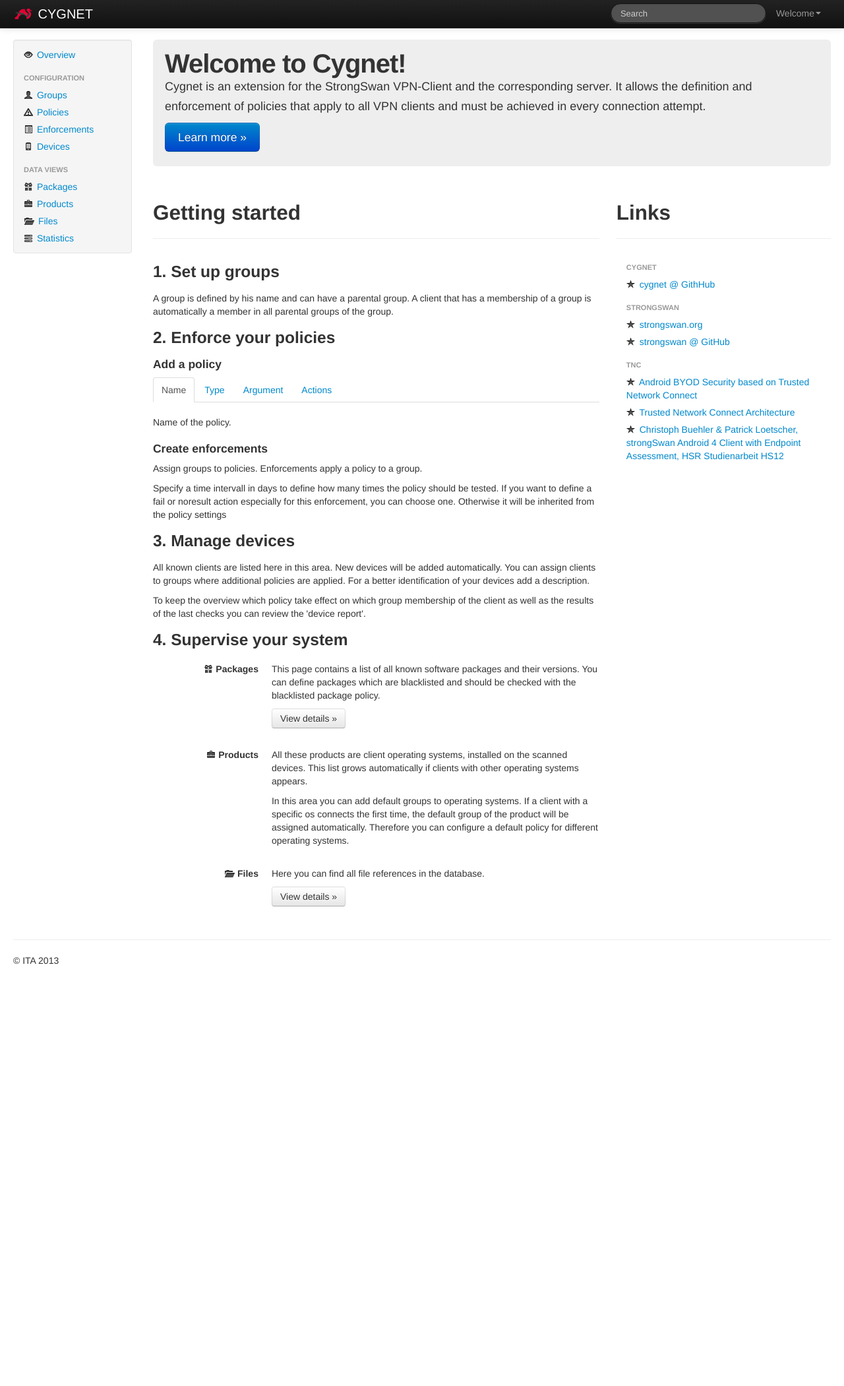
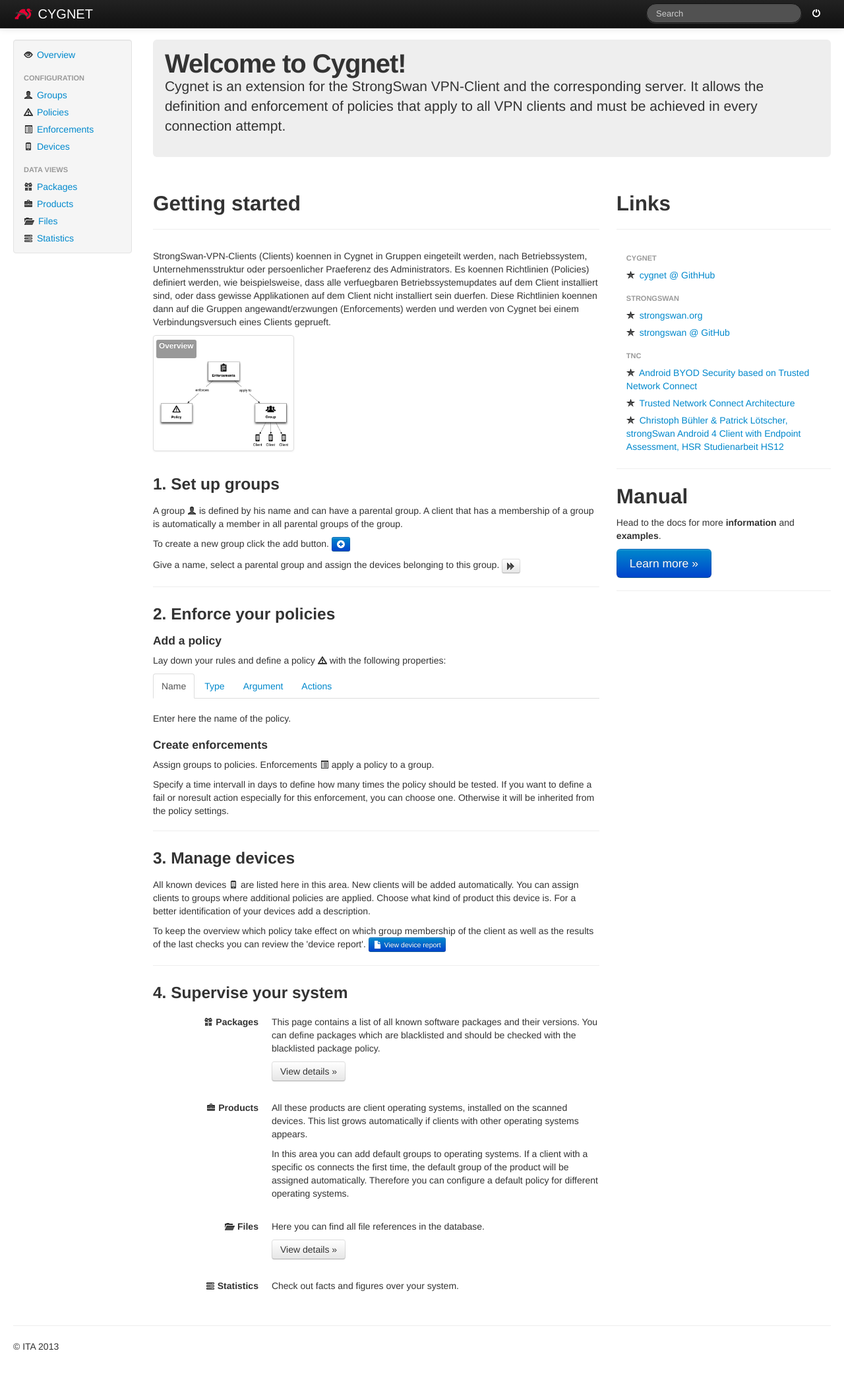
Before and after one commit to strongswan/strongTNC, a Django app: page / in a window 1280 px wide. Shown: the whole page at 66% size. Before the commit the page ends 1462 px from the top, so only its background shows below. Run offline with Django 3.2, Linux system fonts and the light colour scheme; the visitor is signed in with stand-in values (Sample User, id 1); parts of the project's set-up code (start-up, migrations or seed data) failed here and were passed over; some libraries are stand-ins or nearby versions.

Commit message:
revised overview and removed help and welcome dropdown in the header

```diff
--- a/cygapp/templates/cygapp/base.html
+++ b/cygapp/templates/cygapp/base.html
@@ -39,16 +39,7 @@
           <div class="nav-collapse collapse">
 	    <div class="pull-right">
 	      <ul class="nav pull-right">
-		<li class="dropdown"><a href="#" class="dropdown-toggle" data-toggle="dropdown">
-		  {%trans 'Welcome'%}<b class="caret"></b></a>
-		  <ul class="dropdown-menu">
-		    <li><a href="/help"><i class="icon-question-sign"></i> {%trans 'Help' %}</a></li>
-		    <li><a href="#"><i class="icon-envelope"></i> {%trans 'Contact' %}</a></li>
-		    <li><a href='#'><i class="icon-cog"></i> {% trans 'Change Password' %}</a></li>
-		    <li class="divider"></li>
-		    <li><a href="/logout"><i class="icon-off"></i> {% trans 'Logout' %}</a></li>
-		  </ul>
-		</li>
+		<li><a href="/logout" id="logout" rel="tooltip" title="{% trans 'Logout'%}"><i class="icon-off icon-white"></i></a></li>
 	      </ul>
 	    </div>
 	    <form class="navbar-search pull-right" action="/search" method="get">
@@ -123,8 +114,7 @@
     ================================================== -->
     <!-- Placed at the end of the document so the pages load faster -->
     <script type="text/javascript">
-      //$(".chzn-select").chosen({disable_search_threshold: 25});
-      $(".chzn-select").chosen();
+      $(".chzn-select").chosen({disable_search_threshold: 15});
       $(".chzn-select-deselect").chosen({allow_single_deselect:true});
       $(document).ready(function () {
     	csrftoken = '{{ csrf_token }}';
@@ -134,9 +124,12 @@
 	    'placement': 'right'
 	  });
 	});
+        $("#logout").tooltip({
+          'selector': '',
+          'placement': 'bottom'
+     	});
       });
       $('.dropdown-toggle').dropdown();
-
     </script>
     <script src="{{ STATIC_URL }}js/jquery.validate.min.js"></script>
     <script src="{{ STATIC_URL }}js/validate_rules.js"></script>
--- a/cygapp/templates/cygapp/overview.html
+++ b/cygapp/templates/cygapp/overview.html
@@ -4,10 +4,9 @@
 
 {% block hero %}
   <h1>Welcome to Cygnet!</h1>
-  <p>Cygnet is an extension for the StrongSwan VPN-Client and the corresponding server. It allows
+  <p class="lead">Cygnet is an extension for the StrongSwan VPN-Client and the corresponding server. It allows
   the definition and enforcement of policies that apply to all VPN clients and must be achieved
   in every connection attempt.</p>
-  <p><a href="help" class="btn btn-primary btn-large">Learn more &raquo;</a></p>
 {% endblock %}
 
 {% block content %}
@@ -15,14 +14,33 @@
 	  <div class="page-header">
         <h2>Getting started</h2>
       </div>
+	  <p>StrongSwan-VPN-Clients (Clients) koennen in Cygnet in Gruppen eingeteilt werden, nach Betriebssystem, Unternehmensstruktur oder persoenlicher Praeferenz des Administrators. Es koennen Richtlinien (Policies) definiert werden, wie beispielsweise, dass alle verfuegbaren Betriebssystemupdates auf dem Client installiert sind, oder dass gewisse Applikationen auf dem Client nicht installiert sein duerfen. Diese Richtlinien koennen dann auf die Gruppen angewandt/erzwungen (Enforcements) werden und werden von Cygnet bei einem Verbindungsversuch eines Clients geprueft.</p>
+
+	  <ul class="thumbnails">
+        <li class="span4">
+          <a class="thumbnail" id="overview" href="#" data-toggle="modal" data-target="#overviewModal">
+			<div class="label">
+			  <p>Overview</p>
+			</div>
+			<img src="/static/img/overview.png">
+          </a>
+        </li>
+      </ul>
+
 	  <h3>1. Set up groups</h3>
-	  <p>A group is defined by his name and can have a parental group. A client that has a membership of a group is
+	  <p>A group <i class="icon-user"></i> is defined by his name and can have a parental group. A client that has a membership of a group is
 	  automatically a member in all parental groups of the group.</p>
+	  <p>To create a new group click the add button. <a class="btn btn-primary btn-mini" value="addNew" rel="tooltip" title="add new">
+	  <i class="icon-plus-sign icon-white"></i></a></p>
+	  <p>Give a name, select a parental group and assign the devices belonging to this group. <a class="btn btn-mini" value="assign" rel="tooltip" title="add device">
+	  <i class="icon-forward"></i></a></p>
 
+	  <hr>
 	  <h3>2. Enforce your policies</h3>
 	  <h4>Add a policy</h4>
+	  <p>Lay down your rules and define a policy <i class="icon-warning-sign"></i> with the following properties:</p>
 	  <div class="tabbable">
-		<ul id="myTab" class="nav nav-tabs">
+		<ul id="policy_tab" class="nav nav-tabs">
 		  <li class="active"><a href="#name" data-toggle="tab">Name</a></li>
 		  <li><a href="#type" data-toggle="tab">Type</a></li>
 		  <li><a href="#argument" data-toggle="tab">Argument</a></li>
@@ -30,7 +48,7 @@
 		</ul>
 		<div class="tab-content">
 		  <div class="tab-pane fade in active" id="name">
-			<p>Name of the policy.</p>
+			<p>Enter here the name of the policy.</p>
 		  </div>
 		  <div class="tab-pane fade in " id="type">
 			<p>CYGNET provides the following policy types. Select one:</p>
@@ -49,7 +67,7 @@ Deny
 			<p><a class="btn" href="/help">View details &raquo;</a></p>
 		  </div>
 		  <div class="tab-pane fade in " id="argument">
-			<p>Depends of the type.</p>
+			<p>Depends of the type. For example set a port range or chose a file for FileExist policy.</p>
 			<p><a class="btn" href="/help">View details &raquo;</a></p>
 		  </div>
 		  <div class="tab-pane fade in " id="actions">
@@ -67,19 +85,19 @@ Deny
 				<table class="table table-bordered table-striped">
 				  <tbody>
 					<tr>
-					  <td>NONE</td>
+					  <td><span class="label">NONE</span></td>
 					  <td>No recommendation</td>
 					</tr>
 					<tr>
-					  <td>ALLOW</td>
+					  <td><span class="label label-success">ALLOW</span></td>
 					  <td>Grant admission</td>
 					</tr>
 					<tr>
-					  <td>ISOLATE</td>
+					  <td><span class="label label-warning">ISOLATE</span></td>
 					  <td>Isolate device, connection to a special network</td>
 					</tr>
 					<tr>
-					  <td>BLOCK</td>
+					  <td><span class="label label-important">BLOCK</span></td>
 					  <td>Block device, decline connection</td>
 					</tr>
 				  </tbody>
@@ -90,16 +108,21 @@ Deny
 		</div>
 	  </div>
   	  <h4>Create enforcements</h4>
-	  <p>Assign groups to policies. Enforcements apply a policy to a group.</p>
+	  <p>Assign groups to policies. Enforcements <i class="icon-list-alt"></i> apply a policy to a group.</p>
 	  <p>Specify a time intervall in days to define how many times the policy should be tested. If you want to define a
 	  fail or noresult action especially for this enforcement, you can choose one. Otherwise it will be inherited from
-	  the policy settings</p>
+	  the policy settings.</p>
+
+	  <hr>
 
 	  <h3>3. Manage devices</h3>
-	  <p>All known clients are listed here in this area. New devices will be added automatically. You can assign clients
-	  to groups where additional policies are applied. For a better identification of your devices add a description.</p>
+	  <p>All known devices <i class="icon-phone"></i> are listed here in this area. New clients will be added automatically. You can assign clients
+	  to groups where additional policies are applied. Choose what kind of product this device is. For a better identification of your devices add a description.</p>
 	  <p>To keep the overview which policy take effect on which group membership of the client as well as the results of
-	  the last checks you can review the 'device report'.</p>
+	  the last checks you can review the 'device report'. <a class="btn btn-mini btn-primary"><i class="icon-file icon-white"></i> View device report</a></p>
+
+	  <hr>
+
 	  <h3>4. Supervise your system</h3>
 	  <dl class="dl-horizontal">
 	    <dt><i class="icon-gift"></i> Packages</dt>
@@ -126,6 +149,12 @@ Deny
 	      <p><a class="btn" href="/help">View details &raquo;</a></p>
 	    </dd>
 	  </dl>
+	  <dl class="dl-horizontal">
+	    <dt><i class="icon-tasks"></i> Statistics</dt>
+	    <dd>
+	      <p>Check out facts and figures over your system.</p>
+	    </dd>
+	  </dl>
     </div><!--/span-->
 
     <div class="span4">
@@ -141,13 +170,30 @@ Deny
 		<li class="nav-header">TNC</li>
 		<li><a href="http://wiki.strongswan.org/projects/strongswan/wiki/TrustedNetworkConnect" target="_blank"><i class="icon-star"></i> Android BYOD Security based on Trusted Network Connect </a></li>
 		<li><a href="http://wiki.strongswan.org/projects/strongswan/wiki/BYOD" target="_blank"><i class="icon-star"></i> Trusted Network Connect Architecture</a></li>
-	  <li><a href="http://security.hsr.ch/projects/SA_2012_strongSwan-Android4-Client-with-Endpoint-Assessment.pdf" target="_blank"><i class="icon-star"></i> Christoph Buehler & Patrick Loetscher, strongSwan Android 4 Client with Endpoint Assessment, HSR Studienarbeit HS12</a></li>
-	</ul>
+		<li><a href="http://security.hsr.ch/projects/SA_2012_strongSwan-Android4-Client-with-Endpoint-Assessment.pdf" target="_blank"><i class="icon-star"></i> Christoph B&uuml;hler & Patrick L&ouml;tscher, strongSwan Android 4 Client with Endpoint Assessment, HSR Studienarbeit HS12</a></li>
+	  </ul>
+	  <hr>
+	  <div class="page-header">
+		<h2>Manual</h2>
+		<p>Head to the docs for more <strong>information</strong> and <strong>examples</strong>.</p>
+		<!--TODO--><p><a href="manual.pdf" targe="_blank" class="btn btn-primary btn-large">Learn more &raquo;</a></p>
+	  </div>
+
+	<div id="overviewModal" class="modal hide" tabindex="-1" role="dialog" aria-labelledby="deleteModalLabel" aria-hidden="true">
+	  <div class="modal-header">
+		<button type="button" class="close" data-dismiss="modal" aria-hidden="true">&times;</button>
+		<h3 id="deleteModalLabel">Overview</h3>
+	  </div>
+	  <div class="modal-body">
+		<img src="/static/img/overview.png" class="img-rounded">
+	  </div>
+	</div>
   </div><!--/span-->
+
 <script type="text/javascript">
-  $('#myTab a').click(function(e) {
+  $('#policy_tab a').click(function(e) {
     e.preventDefault();
     $(this).tab('show');
-  })
+  });
 </script>
 {% endblock %}
--- a/cygapp/urls.py
+++ b/cygapp/urls.py
@@ -13,7 +13,6 @@ urlpatterns = patterns('',
         url(r'^$', views.overview, name='overview'),
         url(r'^overview/?$', views.overview, name='overview'),
         url(r'^statistics/?$', views.statistics, name='statistics'),
-        url(r'^help/?$', views.help, name='help'),
 
         url(r'^login/?$', views.login, name='login'),
         url(r'^logout/?$', views.logout, name='logout'),
--- a/cygapp/views.py
+++ b/cygapp/views.py
@@ -15,11 +15,6 @@ from models import Session, Result, Action, Device, Group
 @login_required
 def overview(request):
     return render(request, 'cygapp/overview.html')
-
-@require_GET
-@login_required
-def help(request):
-    return render(request, 'cygapp/help.html')
 
 @require_safe
 def start_session(request):
```
Also changed, not shown: cygapp/templates/cygapp/help.html (deleted, +0 -217 lines), cygapp/static/img/manual-groups-2.png (deleted).
